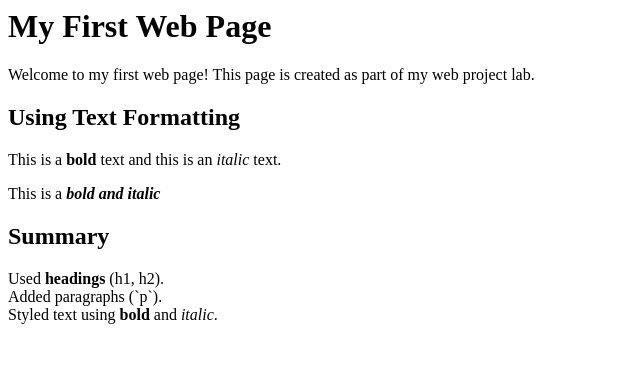
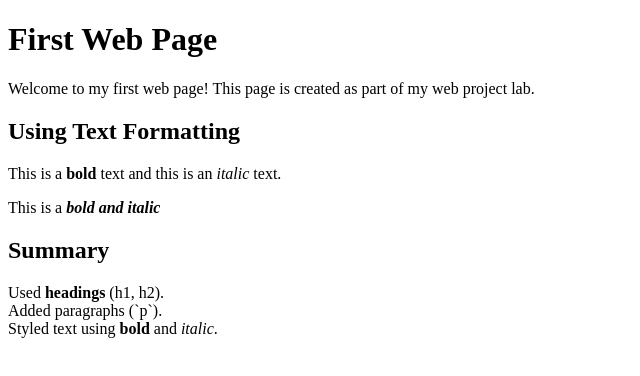
Before and after one commit to 106209395/lab01, a plain HTML site: page index.html in a window 1280 px wide. Shown: the whole page, without its empty margins (0-640 px from the left). Drawn offline with Linux system fonts and the light colour scheme.

Commit message:
Added index.html

```diff
--- a/index.html
+++ b/index.html
@@ -1,5 +1,7 @@
-<h1>My First Web Page</h1>
-
+<!DOCTYPE html>
+<html lang="en"></html>
+<title>a</title>
+<h1>First Web Page</h1>
 <p>
     Welcome to my first web page! This page is created as part of my web project lab.
 </p>
```
